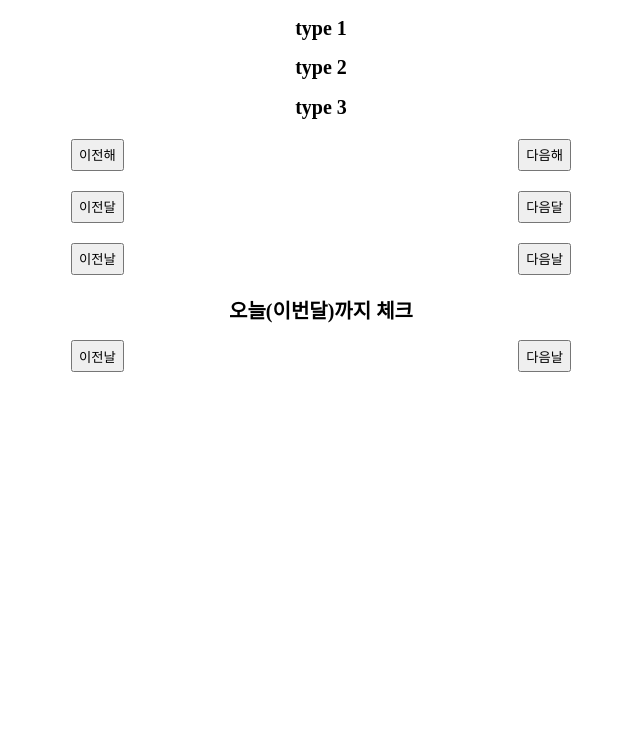
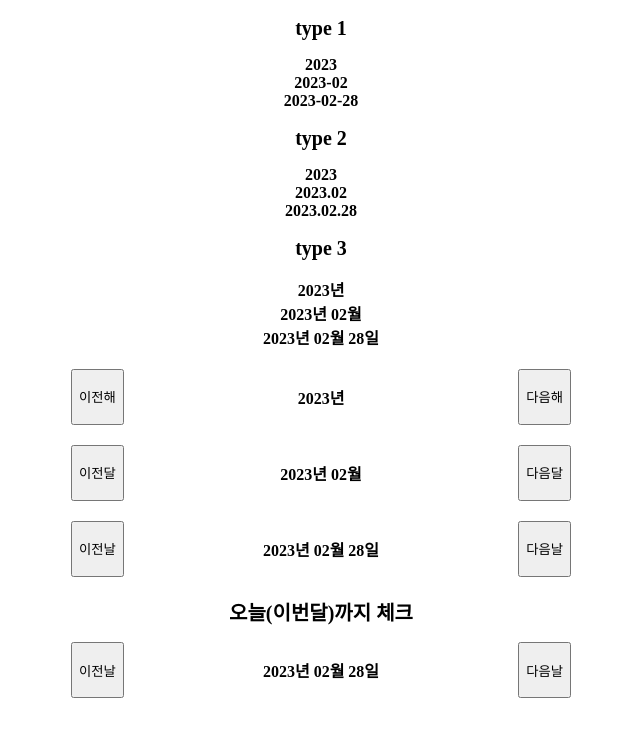
Before and after one commit to soonya27/dateFormat-updateDate, a plain HTML site: page index.html in a window 1280 px wide. Shown: the whole page, without its empty margins (319-959 px from the left). Drawn offline with Linux system fonts and the light colour scheme.

Commit message:
경로 수정

```diff
--- a/index.html
+++ b/index.html
@@ -80,8 +80,8 @@
             <button id="btnNextDate2">다음날</button>
         </div>
     </div>
-    <script src="/dateFormat-updateMonth-date-/main.js"></script>
-    <!-- <script src="/main.js"></script> -->
+    <script src="/dateFormat-updateDate-/main.js"></script>
+    <script src="/main.js"></script>
     <script>
         const toDayMonth = new Date();
 
```
Also changed, not shown: main.js (+8 -3 lines).
